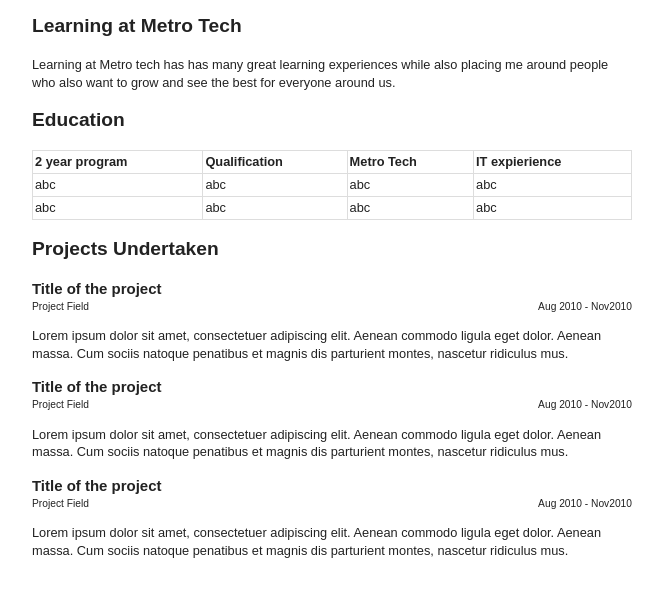
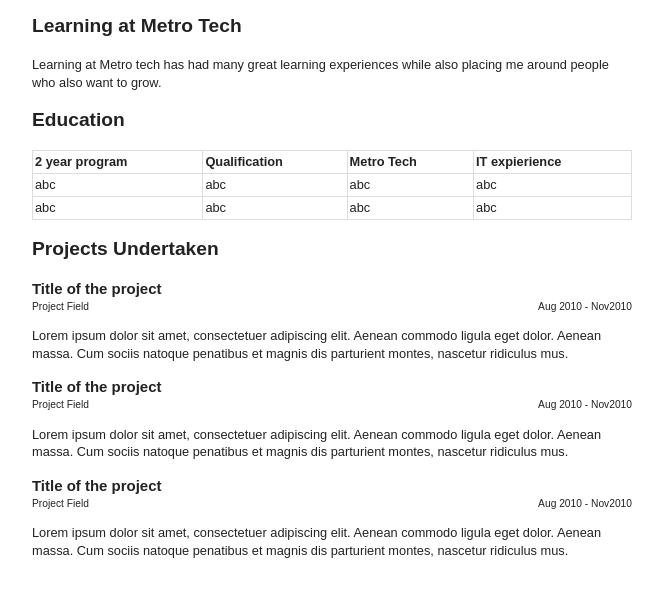
Before and after one commit to anthony-okc/anthony-okc.github.ioold, a plain HTML site: page index.html in a window 1280 px wide. Shown: the part 109-706 px from the top of the page, without its empty margins (308-971 px from the left). Drawn offline with Linux system fonts and the light colour scheme.

Commit message:
Update index.html

```diff
--- a/index.html
+++ b/index.html
@@ -30,7 +30,7 @@
 			<h2 class="title">Learning at Metro Tech</h2>
 			<div class="description">
 				<p>
-					Learning at Metro tech has has many great learning experiences while also placing me around people who also want to grow and see the best for everyone around us.
+					Learning at Metro tech has had many great learning experiences while also placing me around people who also want to grow.
 				</p>
 			</div> <!-- end description -->
 		</section>
```
